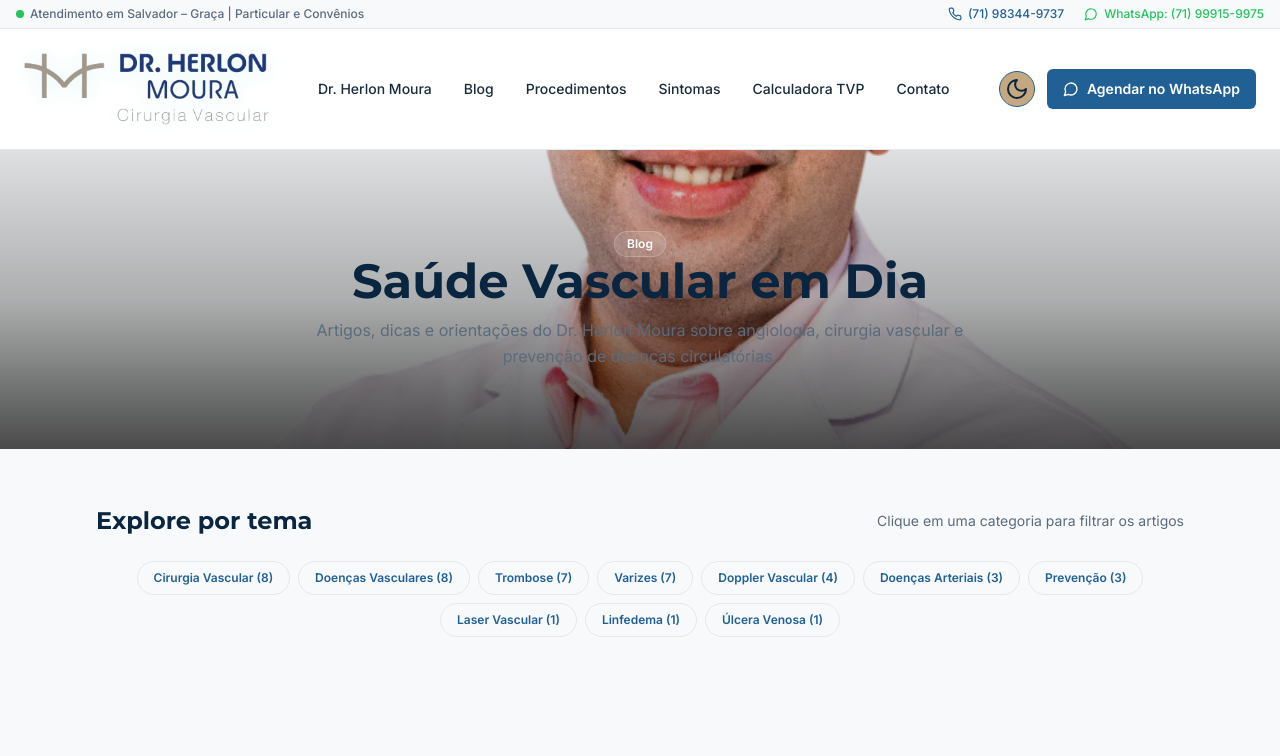
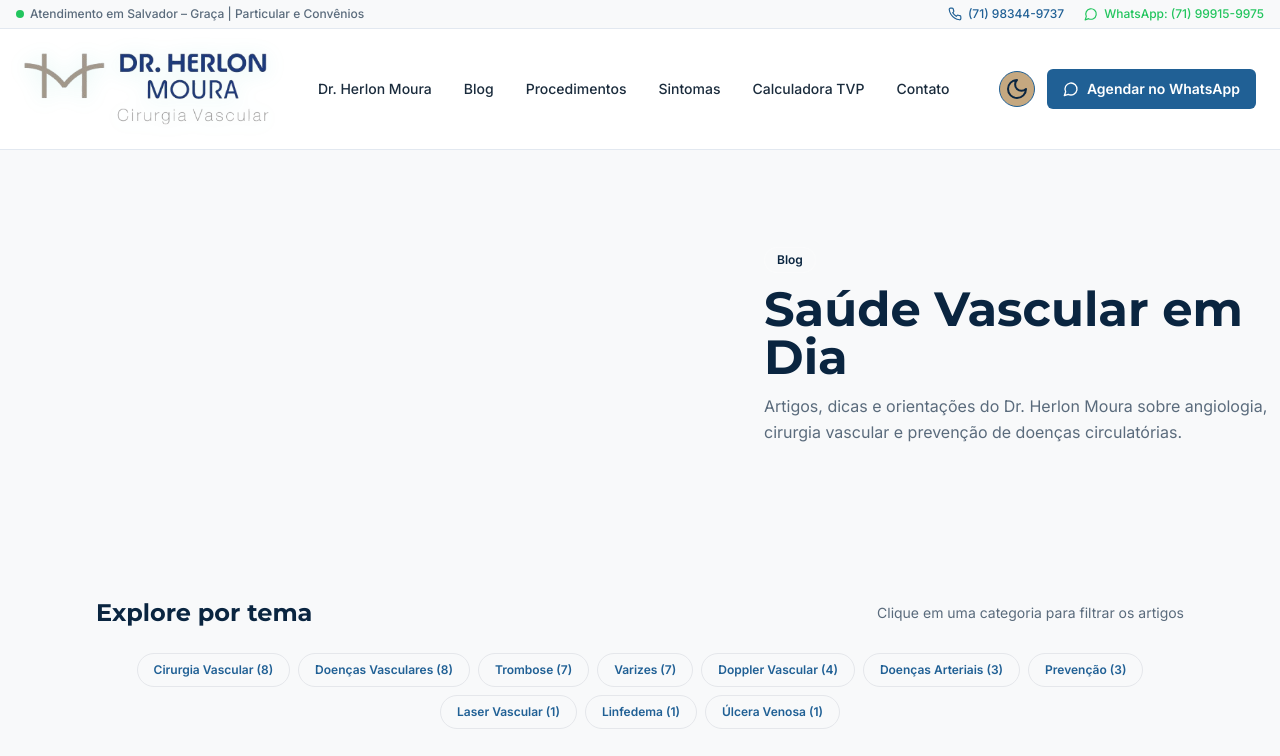
Before and after one commit to hudsonargollo/herlonmoura, a Next.js app: page /blog in a window 1280 px wide. Shown: the top 756 px of the page. Built offline with nearby package versions, Linux system fonts and the light colour scheme.

Commit message:
feat(blog): hero with left photo, right text

```diff
--- a/app/blog/page.tsx
+++ b/app/blog/page.tsx
@@ -39,24 +39,28 @@ export default function BlogPage() {
         dangerouslySetInnerHTML={{ __html: JSON.stringify(blogPostingSchema()) }}
       />
       <section className="relative overflow-hidden bg-surface">
+        <div className="relative flex items-center gap-6 sm:gap-12 py-14 sm:py-20 lg:py-24">
+          {/* Left: hero image (cropped to fill) */}
           <div
-          className="pointer-events-none absolute inset-0"
-          style={{ backgroundImage: 'url(/images/dr-herlon-moura.png)', backgroundSize: 'cover', backgroundPosition: 'center 35%' }}
+            className="relative flex-[0_0_45%] sm:flex-[0_0_50%]"
+            style={{ backgroundImage: 'url(/images/dr-herlon-moura.png)', backgroundSize: 'cover', backgroundPosition: 'center 30%' }}
           >
-          <div className="absolute inset-0 bg-gradient-to-t from-black/70 via-black/30 to-black/10" />
+            <div className="absolute inset-0 bg-gradient-to-t from-black/70 via-black/35 to-black/10" />
           </div>
-        <div className="relative mx-auto w-full max-w-6xl px-4 py-14 sm:px-6 lg:px-8 lg:py-20">
-          <div className="mx-auto max-w-2xl text-center text-white">
+          {/* Right: blog text overlay */}
+          <div className="flex-[0_0_55%] sm:flex-[0_0_50%] sm:pl-6">
+            <div className="mx-auto max-w-lg text-center sm:text-left">
               <span className="inline-block rounded-full border border-white/20 bg-white/10 px-3 py-1 text-xs font-semibold">
                 Blog
               </span>
-            <h1 className="text-3xl font-extrabold sm:text-4xl lg:text-5xl" style={{ color: 'var(--s-color-content-heading)' }}>
+              <h1 className="mt-3 text-3xl font-extrabold sm:text-4xl lg:text-5xl" style={{ color: 'var(--s-color-content-heading)' }}>
                 Saúde Vascular em Dia
               </h1>
               <p className="mt-3 text-base leading-relaxed" style={{ color: 'var(--s-color-content-muted)' }}>
                 Artigos, dicas e orientações do Dr. Herlon Moura sobre angiologia, cirurgia vascular
                 e prevenção de doenças circulatórias.
               </p>
+            </div>
           </div>
         </div>
       </section>
```
Lines whose indentation alone changed are shown as unchanged.
